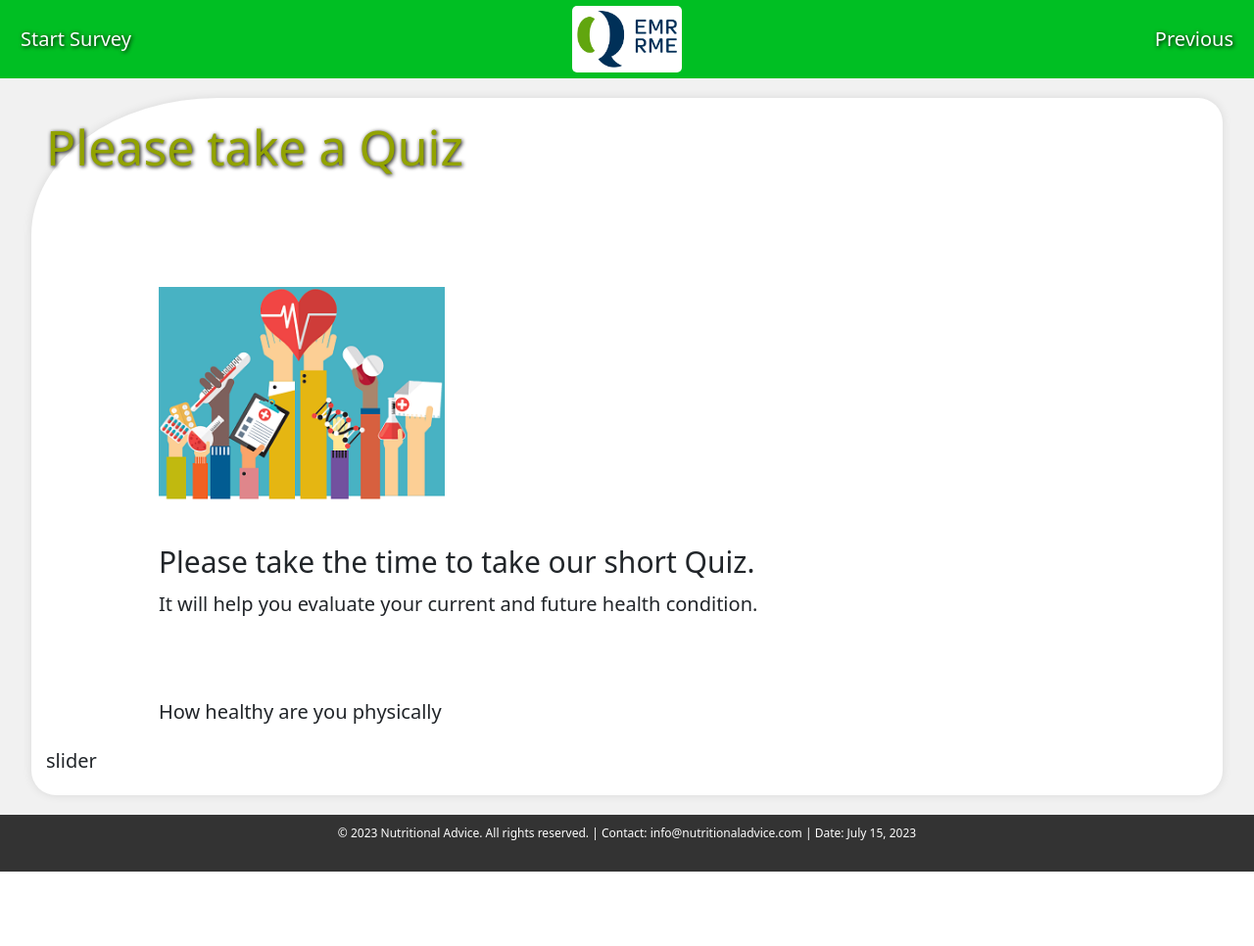
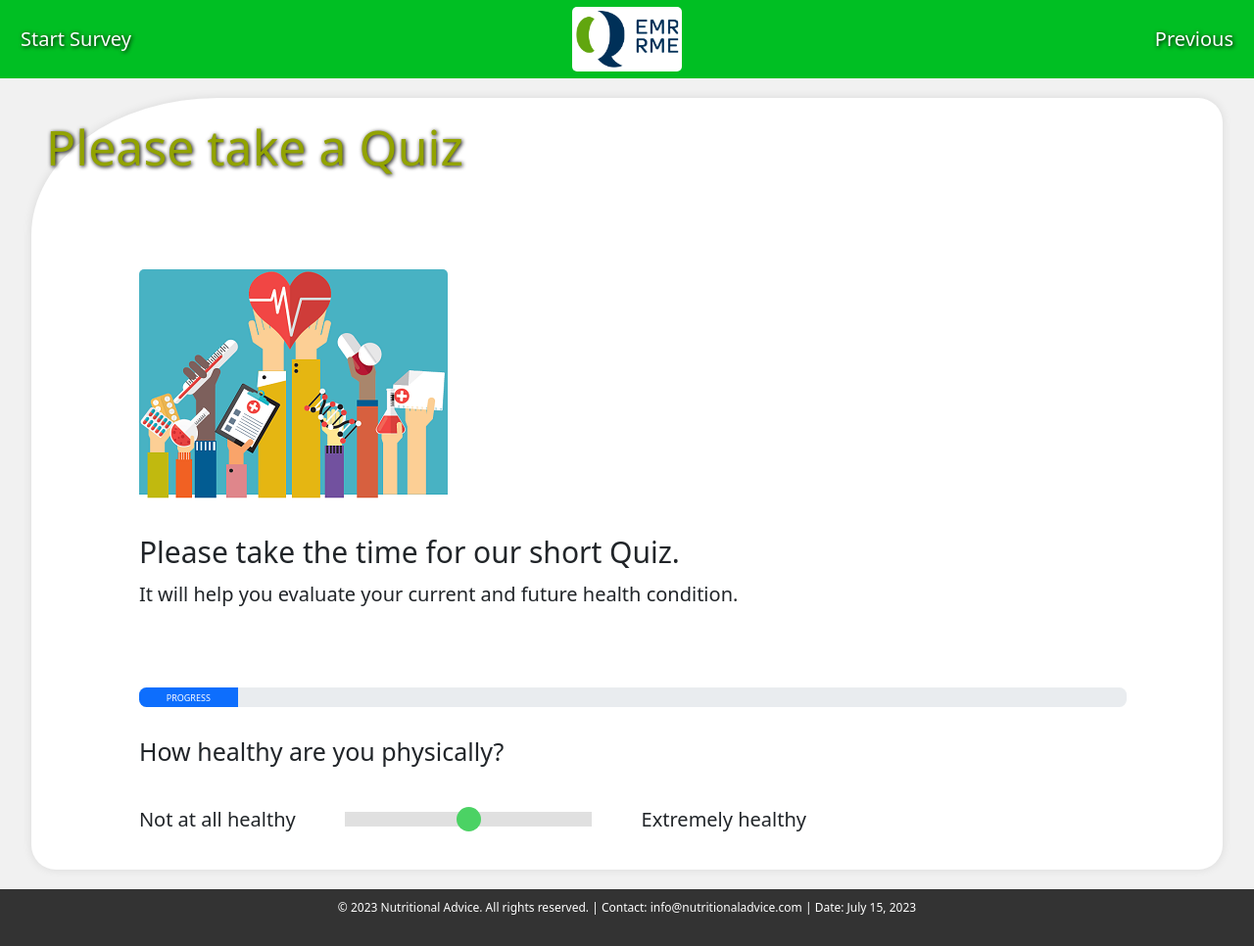
Before and after one commit to Scarrus666/Personal_Health_Survey, a PHP site: page / in a window 1280 px wide. Shown: the whole page at 98% size. Before the commit the page ends 890 px from the top, so only its background shows below. Run offline with PHP 8.4, Linux system fonts and the light colour scheme.

Commit message:
some nice changes

```diff
--- a/header.php
+++ b/header.php
@@ -6,7 +6,7 @@
     <!-- <h1 class="header-title">Nutritional Advice</h1> -->
 
     <div class="logo">
-    <img src="./images/logo_n.jpg" alt="Logo">
+      <img class="img-logo" id="img-logo" src="./images/logo_n.jpg" alt="Logo">
     </div>
 
     <div class="navbar nav-right">
--- a/index.php
+++ b/index.php
@@ -13,39 +13,43 @@
     <?php
         include './header.php';
         include './frame_start.php';
-        include './title_frame.php';
     ?>
 
         <h1>Please take a Quiz</h1>
 
-    <?php
-        include './title_frame_end.php';
-        include './img_frame.php';
-    ?>
+        <div class="image">
+            <img src="./images/health.png" alt="health.png">
+        </div>
 
-        <img src="./images/health.png" alt="health.png">
+        <div class="question">
+            <h4>Please take the time for our short Quiz.</h4>
+            <p>It will help you evaluate your current and future health condition.</p>
+
+            <br><br>
+
+            <!-- This is the old simple progress bar
+            <progress id="quiz" value="0" max="10"></progress><br>
+            -->
+        <div class="bar">
+            <div class="progress">
+                <div class="progress-bar bartext" role="progressbar" aria-valuenow="30" aria-valuemin="0" aria-valuemax="100" style="width: 10%; text-align:center">
+                    PROGRESS
+                </div>
+            </div>
+        </div>
+
+            <br>
+            <h5>How healthy are you physically?</h5><br>
+
+            <div class="slidecontainer">
+                Not at all healthy<input type="range" min="1" max="5" value="3" class="slider" id="myRange">Extremely healthy
+            </div>
+
+        </div>
+
+
 
     <?php
-        include './img_frame_end.php';
-        include './question_frame.php';
-    ?>
-
-        <h4 class="px-3">Please take the time to take our short Quiz.</h4>
-        <p class="px-3">It will help you evaluate your current and future health condition.</p>
-
-        <br><br>
-
-        <p class="px-3">How healthy are you physically</p>
-
-    <?php
-        include './question_frame_end.php';
-        include './answer_frame.php';
-    ?>
-
-        <p>slider</p>
-
-    <?php
-        include './answer_frame_end.php';
         include './frame_end.php';
         include './footer.php';
     ?>
--- a/style.css
+++ b/style.css
@@ -11,7 +11,7 @@ html, body
 
 .header
 {
-    background-color: rgb(0, 191, 35);;
+    background-color: rgb(0, 191, 35);
     color: #fff;
     padding: 1px;
     text-align: center;
@@ -139,13 +139,21 @@ h1
 img
 {
     max-width: 75%;
-    min-width: 25%;
+    min-width: 5%;
     height: auto;
-    margin: 15px;
     border-radius: 5px;
-    padding: 5px;
     background-color: white;
     align-items: center;
+}
+
+#img-logo
+{
+    margin: 15px;
+}
+
+.img-logo
+{
+    padding: 2.5%;
 }
 
 .logo
@@ -160,10 +168,14 @@ img
 .question
 {
     text-align: left;
-    padding-left: 8%;
-    padding-right: 8%;
+    margin-left: 8%;
+    margin-right: 8%;
+    margin-top: 3%;
+    margin-bottom: 3%;
     align-items: center;
-    width: 100%;
+    width: 85%;
+    background-color: white;
+
 }
 
 .image
@@ -172,12 +184,10 @@ img
     min-width: 25%;
     height: auto;
     border-radius: 5px;
-    padding-left: 8%;
-    padding-right: 8%;
-    padding-top: 2%;
-    padding-bottom: 2%;
+    margin-top: 8%;
+    margin-left: 8%;
     background-color: white;
-    align-items: center;
+    text-align: left;
 }
 
 .answer
@@ -187,6 +197,7 @@ img
     justify-content: space-between;
     align-items: center;
     width: 80%;
+    background-color: black;
 }
 
 .title
@@ -194,3 +205,69 @@ img
     width: 100%;
     padding-bottom: 5%;
 }
+
+
+
+.slidecontainer
+{
+    width: 100%; /* Width of the outside container */
+}
+
+/* The slider itself */
+.slider
+{
+    margin-left: 5%;
+    margin-right: 5%;
+    -webkit-appearance: none;  /* Override default CSS styles */
+    appearance: none;
+    width: 25%; /* Full-width */
+    height: 15px; /* Specified height */
+    background: #d3d3d3; /* Grey background */
+    outline: none; /* Remove outline */
+    opacity: 0.7; /* Set transparency (for mouse-over effects on hover) */
+    -webkit-transition: .2s; /* 0.2 seconds transition on hover */
+    transition: opacity .2s;
+  }
+
+  /* Mouse-over effects */
+  .slider:hover
+  {
+    opacity: 1; /* Fully shown on mouse-over */
+  }
+
+  /* The slider handle (use -webkit- (Chrome, Opera, Safari, Edge) and -moz- (Firefox) to override default look) */
+  .slider::-webkit-slider-thumb
+  {
+    -webkit-appearance: none; /* Override default look */
+    appearance: none;
+    width: 25px; /* Set a specific slider handle width */
+    height: 25px; /* Slider handle height */
+    background: rgb(0, 191, 35); /* Green background */
+    border-radius: 50%;
+    cursor: pointer; /* Cursor on hover */
+  }
+
+  .slider::-moz-range-thumb
+  {
+    width: 25px; /* Set a specific slider handle width */
+    height: 25px; /* Slider handle height */
+    background: #04AA6D; /* Green background */
+    cursor: pointer; /* Cursor on hover */
+    border-radius: 25%;
+  }
+
+  .bartext
+  {
+    font-size: xx-small;
+  }
+
+  .progress
+  {
+    width: 100%;
+  }
+
+  .bar
+  {
+    align-items: center;
+    text-align: center;
+  }
```
